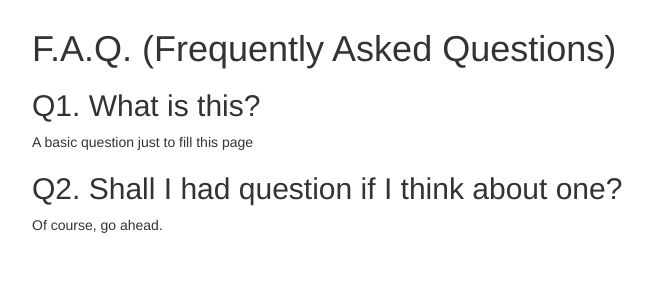
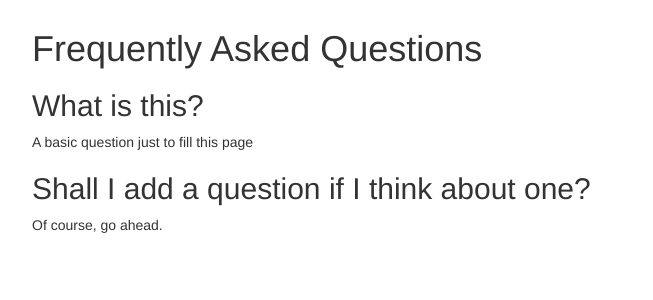
Before and after one commit to Keesaco/KeesaFlo, a Django app: template app/appengine/templates/faq.html in a window 1280 px wide. Shown: the part 51-351 px from the top of the page, without its empty margins (38-691 px from the left). Run offline with Django 3.2, Linux system fonts and the light colour scheme; the template is opened without the code that fills it, so the values that code supplies are empty; some libraries are stand-ins or nearby versions.

Commit message:
Minor changes to FAQ template.

```diff
--- a/app/appengine/templates/faq.html
+++ b/app/appengine/templates/faq.html
@@ -1,13 +1,13 @@
 {% extends "baselayout.html" %}
 
-{% block title %}F.A.Q - Flow cytometry upload tool{% endblock title %}
+{% block title %}FAQ - Flow cytometry upload tool{% endblock title %}
 
 {% block content %}
 <div class="container">
-    <h1>F.A.Q. (Frequently Asked Questions)</h1>
-    <h2>Q1. What is this?</h2>
+    <h1>Frequently Asked Questions</h1>
+    <h2>What is this?</h2>
     <p>A basic question just to fill this page</p>
-    <h2>Q2. Shall I had question if I think about one?</h2>
+    <h2>Shall I add a question if I think about one?</h2>
     <p>Of course, go ahead.</p>
 </div>
 {% endblock content %}
```
